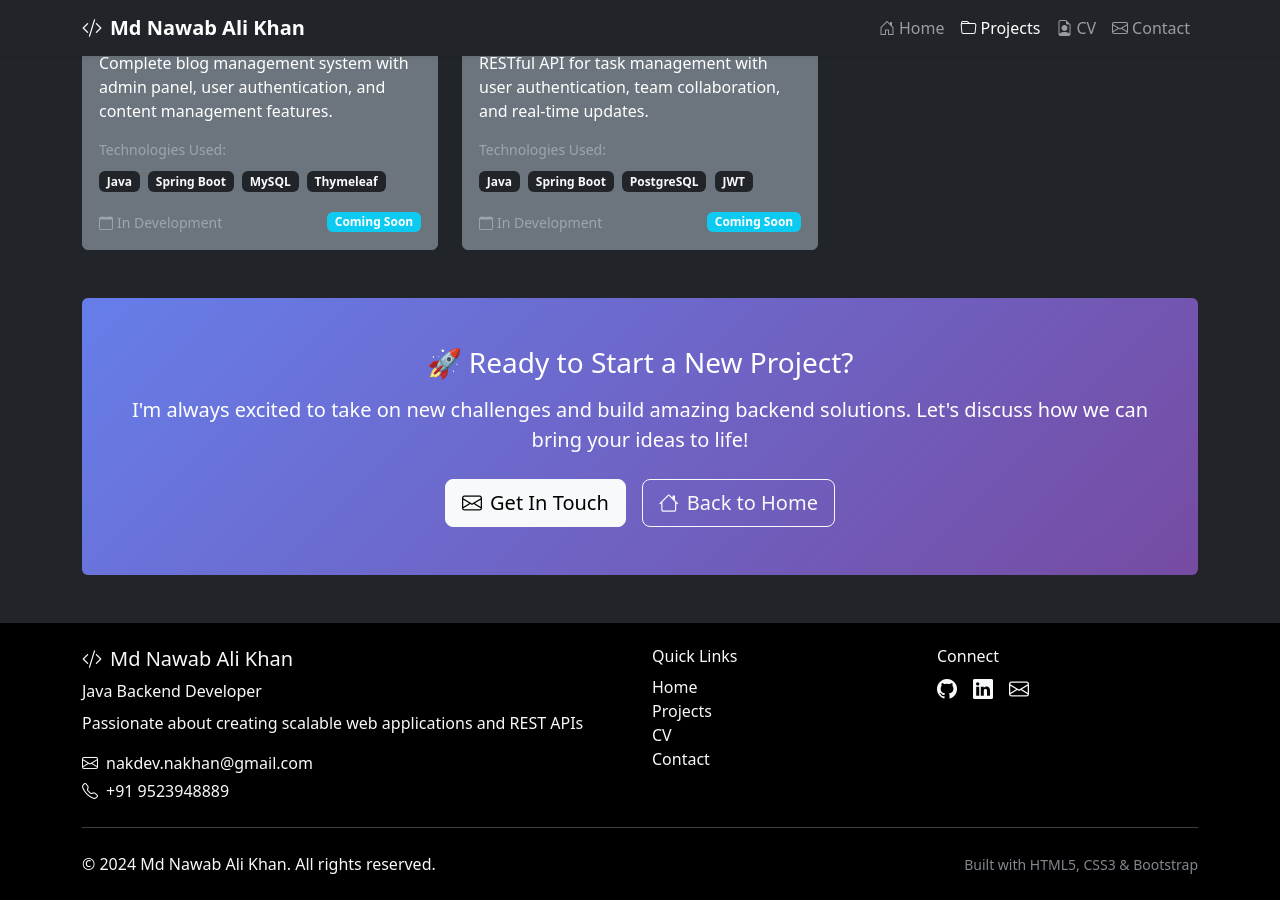
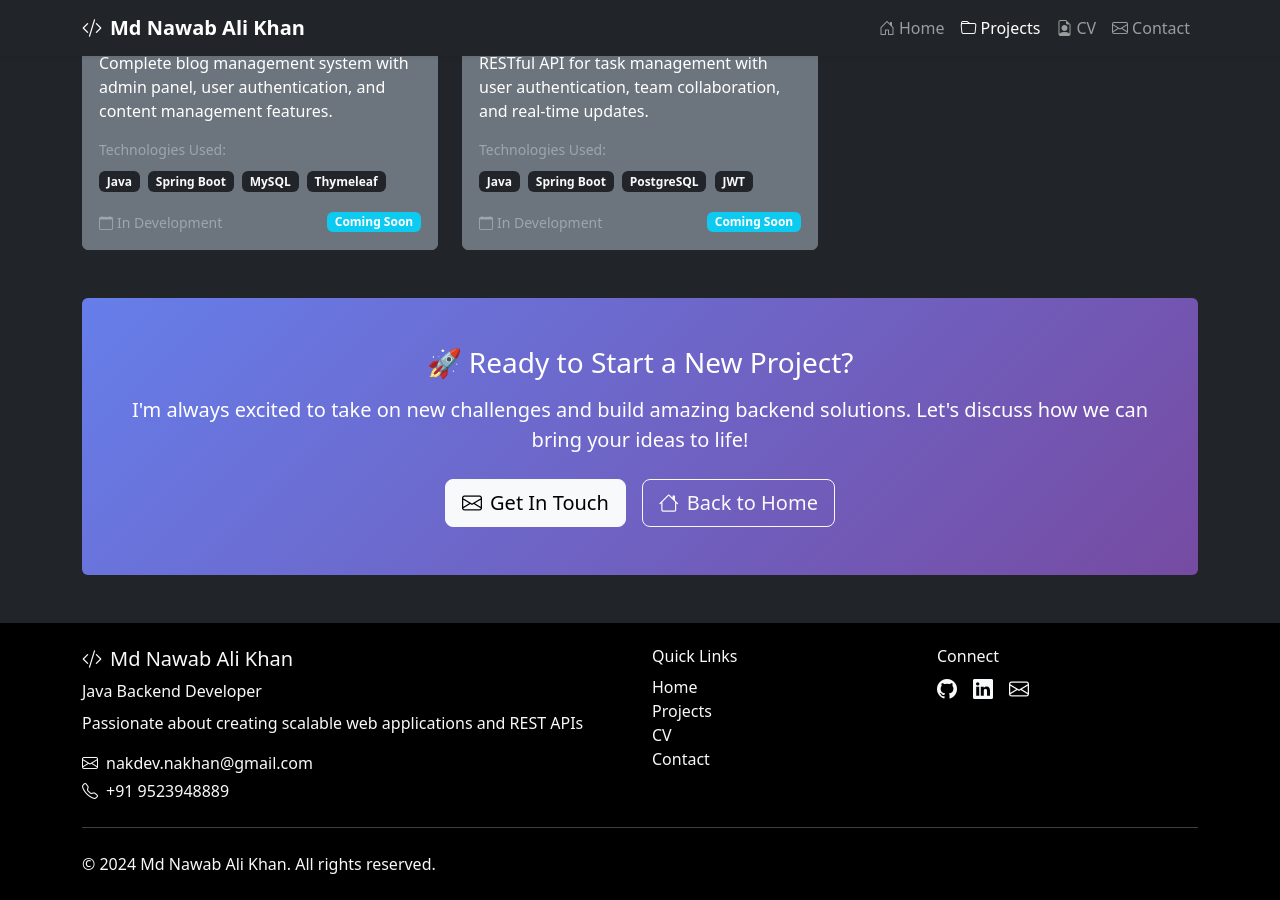
Before and after one commit to nakhandev/nakhandev.github.io, a Jekyll site: the page projects.html, which Jekyll copies as it is, in a window 1280 px wide and 900 px high, scrolled down 1497 px. Built offline with Jekyll 4.4.1, drawn with Linux system fonts in a browser that asks for light colours.

Commit message:
Remove 'Built with HTML5, CSS3 & Bootstrap' text from footer and update GitHub username to nakhandev throughout Jekyll site

```diff
--- a/projects.html
+++ b/projects.html
@@ -132,7 +132,7 @@
                             <div class="d-flex justify-content-between align-items-start mb-3">
                                 <h5 class="card-title text-warning mb-0">Student Management System</h5>
                                 <div class="project-links">
-                                    <a href="https://github.com/nawabnakhan/student-management" target="_blank" class="btn btn-sm btn-outline-warning me-2">
+                                    <a href="https://github.com/nakhandev/student-management" target="_blank" class="btn btn-sm btn-outline-warning me-2">
                                         <i class="bi bi-github"></i>
                                     </a>
                                 </div>
@@ -163,7 +163,7 @@
                             <div class="d-flex justify-content-between align-items-start mb-3">
                                 <h5 class="card-title text-warning mb-0">Login & Registration API</h5>
                                 <div class="project-links">
-                                    <a href="https://github.com/nawabnakhan/auth-api" target="_blank" class="btn btn-sm btn-outline-warning me-2">
+                                    <a href="https://github.com/nakhandev/auth-api" target="_blank" class="btn btn-sm btn-outline-warning me-2">
                                         <i class="bi bi-github"></i>
                                     </a>
                                 </div>
@@ -194,7 +194,7 @@
                             <div class="d-flex justify-content-between align-items-start mb-3">
                                 <h5 class="card-title text-warning mb-0">E-commerce Cart System</h5>
                                 <div class="project-links">
-                                    <a href="https://github.com/nawabnakhan/ecommerce-cart" target="_blank" class="btn btn-sm btn-outline-warning me-2">
+                                    <a href="https://github.com/nakhandev/ecommerce-cart" target="_blank" class="btn btn-sm btn-outline-warning me-2">
                                         <i class="bi bi-github"></i>
                                     </a>
                                 </div>
@@ -226,7 +226,7 @@
                             <div class="d-flex justify-content-between align-items-start mb-3">
                                 <h5 class="card-title text-warning mb-0">Blog Management System</h5>
                                 <div class="project-links">
-                                    <a href="https://github.com/nawabnakhan/blog-system" target="_blank" class="btn btn-sm btn-outline-warning me-2">
+                                    <a href="https://github.com/nakhandev/blog-system" target="_blank" class="btn btn-sm btn-outline-warning me-2">
                                         <i class="bi bi-github"></i>
                                     </a>
                                 </div>
@@ -257,7 +257,7 @@
                             <div class="d-flex justify-content-between align-items-start mb-3">
                                 <h5 class="card-title text-warning mb-0">Task Management API</h5>
                                 <div class="project-links">
-                                    <a href="https://github.com/nawabnakhan/task-api" target="_blank" class="btn btn-sm btn-outline-warning me-2">
+                                    <a href="https://github.com/nakhandev/task-api" target="_blank" class="btn btn-sm btn-outline-warning me-2">
                                         <i class="bi bi-github"></i>
                                     </a>
                                 </div>
@@ -338,7 +338,7 @@
                 <div class="col-md-3">
                     <h6>Connect</h6>
                     <div class="d-flex gap-3">
-                        <a href="https://github.com/nawabnakhan" target="_blank" class="text-light">
+                        <a href="https://github.com/nakhandev" target="_blank" class="text-light">
                             <i class="bi bi-github fs-5"></i>
                         </a>
                         <a href="https://linkedin.com/in/nawabnakhan" target="_blank" class="text-light">
@@ -354,9 +354,6 @@
             <div class="row align-items-center">
                 <div class="col-md-6">
                     <p class="mb-0">&copy; 2024 Md Nawab Ali Khan. All rights reserved.</p>
-                </div>
-                <div class="col-md-6 text-md-end">
-                    <small class="text-muted">Built with HTML5, CSS3 & Bootstrap</small>
                 </div>
             </div>
         </div>
```
Also changed, not shown: contact.html (+11 -5 lines).
